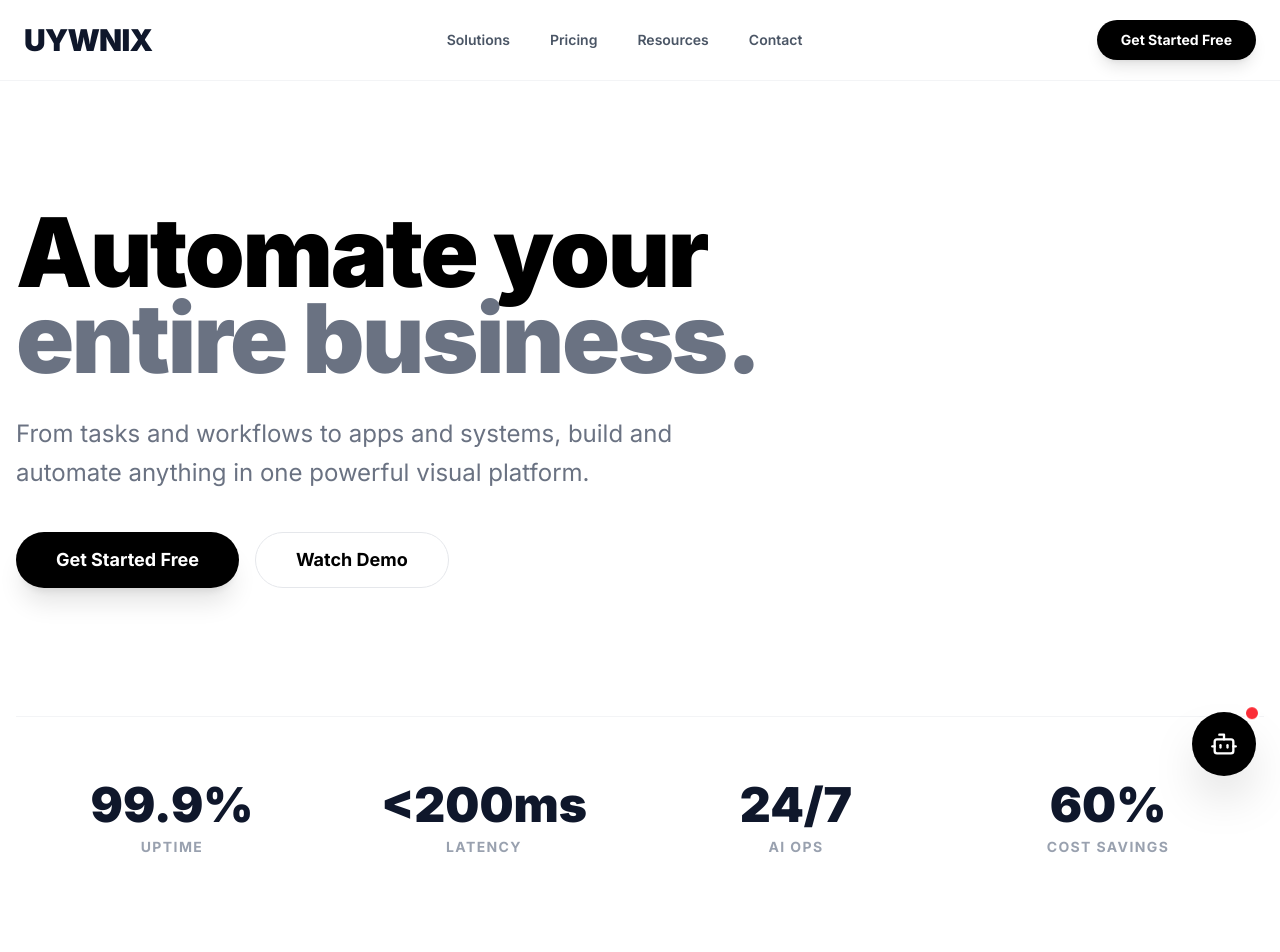
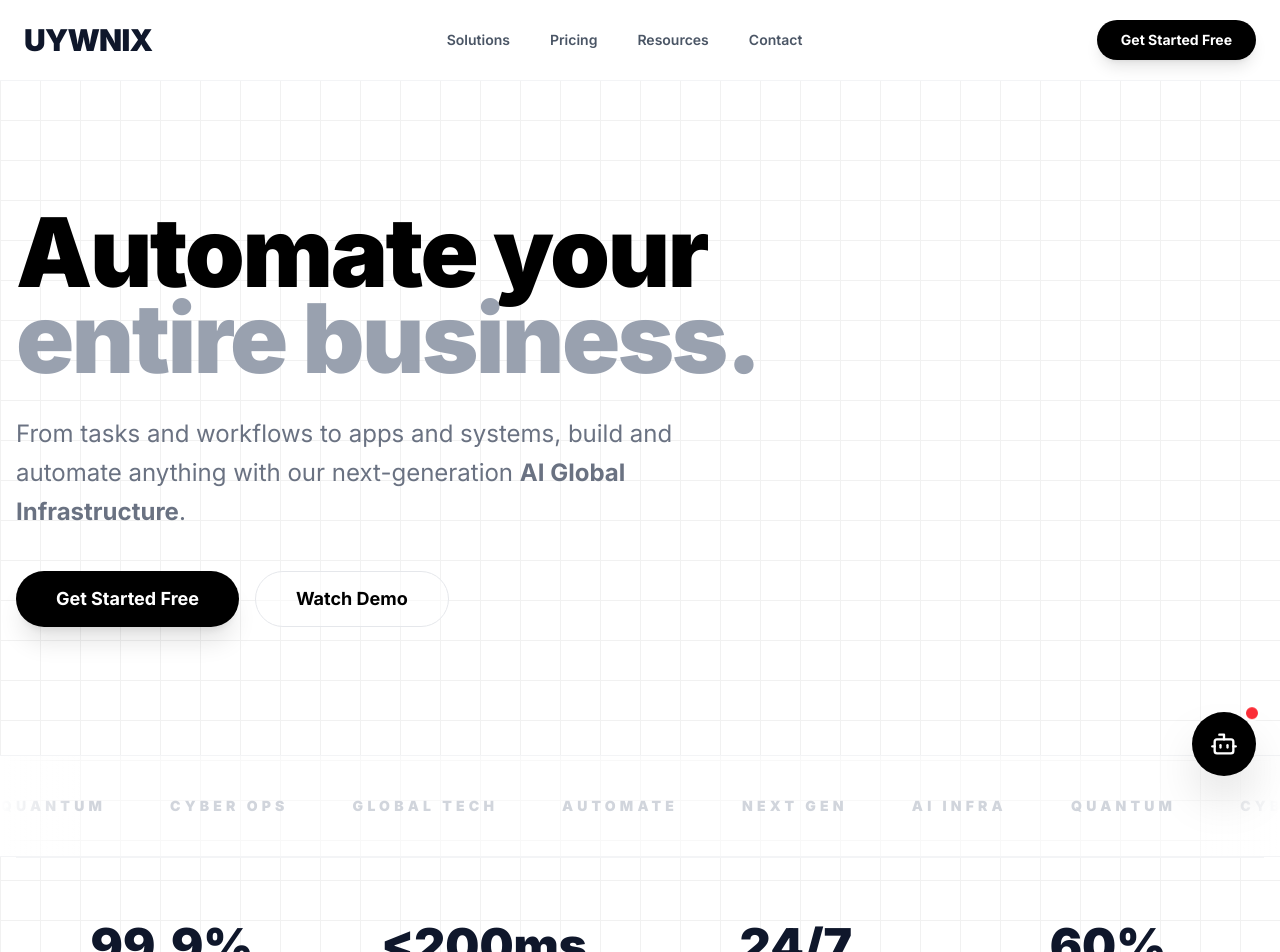
Before and after one commit to Tayyabhusayn/uywnix, a Next.js app: page / in a window 1280 px wide. Shown: the top 952 px of the page. Built offline with nearby package versions, Linux system fonts and the light colour scheme.

Commit message:
Advance UYWNIX with Grid BG, Live Ops Feed, Trust Bar, and Visual Polish

```diff
--- a/app/globals.css
+++ b/app/globals.css
@@ -60,7 +60,60 @@ body {
 .hover-lift {
   transition: transform 0.3s cubic-bezier(0.16, 1, 0.3, 1), box-shadow 0.3s ease;
 }
-.hover-lift:hover {
-  transform: translateY(-4px);
-  box-shadow: 0 10px 30px -10px rgba(0,0,0,0.1);
+/* Modern Effects */
+.glass {
+  background: rgba(255, 255, 255, 0.7);
+  backdrop-filter: blur(12px);
+  -webkit-backdrop-filter: blur(12px);
+  border: 1px solid rgba(255, 255, 255, 0.2);
 }
+
+.dark-glass {
+  background: rgba(0, 0, 0, 0.7);
+  backdrop-filter: blur(12px);
+  -webkit-backdrop-filter: blur(12px);
+  border: 1px solid rgba(255, 255, 255, 0.1);
+}
+
+.text-gradient {
+  background: linear-gradient(135deg, #000 0%, #666 100%);
+  -webkit-background-clip: text;
+  -webkit-text-fill-color: transparent;
+}
+
+.shimmer {
+  position: relative;
+  overflow: hidden;
+}
+
+.shimmer::after {
+  content: "";
+  position: absolute;
+  top: 0;
+  left: -100%;
+  width: 50%;
+  height: 100%;
+  background: linear-gradient(
+    to right,
+    transparent,
+    rgba(255, 255, 255, 0.3),
+    transparent
+  );
+  transform: skewX(-20deg);
+  animation: shimmer 3s infinite;
+}
+
+@keyframes shimmer {
+  100% { left: 200%; }
+}
+
+.glow-on-hover:hover {
+  box-shadow: 0 0 20px rgba(0, 0, 0, 0.1);
+  border-color: rgba(0, 0, 0, 0.2);
+}
+
+.grid-bg {
+  background-image: linear-gradient(to right, #f1f1f1 1px, transparent 1px),
+    linear-gradient(to bottom, #f1f1f1 1px, transparent 1px);
+  background-size: 40px 40px;
+}
--- a/app/page.tsx
+++ b/app/page.tsx
@@ -5,12 +5,14 @@ import Link from "next/link";
 import RoiCalculator from "@/components/RoiCalculator";
 import PerformanceMetrics from "@/components/PerformanceMetrics";
 import IndustrySolutions from "@/components/IndustrySolutions";
+import TrustBar from "@/components/TrustBar";
+import LiveOperations from "@/components/LiveOperations";
 
 export default function Home() {
   const [isMenuOpen, setIsMenuOpen] = useState(false);
 
   return (
-    <main className="flex min-h-screen flex-col bg-white text-slate-900">
+    <main className="flex min-h-screen flex-col bg-white text-slate-900 grid-bg">
       {/* Navigation */}
       <nav className="w-full bg-white border-b border-gray-100 sticky top-0 z-50">
         <div className="container mx-auto px-6 h-20 flex items-center justify-between">
@@ -57,24 +59,27 @@ export default function Home() {
       </nav>
 
       {/* Hero Section (Make.com Style) */}
-      <section className="container mx-auto px-4 py-20 md:py-32">
-        <div className="max-w-4xl">
+      <section className="container mx-auto px-4 py-20 md:py-32 relative">
+        <LiveOperations />
+        <div className="max-w-4xl relative z-20">
           <h1 className="text-6xl md:text-8xl font-black tracking-tight mb-8 text-black leading-[0.9] animate-slide-up">
-            Automate your <br/> <span className="text-gray-500">entire business.</span>
+            Automate your <br/> <span className="text-gray-400">entire business.</span>
           </h1>
           <p className="text-xl md:text-2xl text-gray-500 mb-10 max-w-2xl leading-relaxed animate-slide-up delay-100">
-            From tasks and workflows to apps and systems, build and automate anything in one powerful visual platform.
+            From tasks and workflows to apps and systems, build and automate anything with our next-generation <b>AI Global Infrastructure</b>.
           </p>
           <div className="flex flex-col sm:flex-row gap-4 items-start animate-slide-up delay-200">
-            <Link href="/audit" className="bg-black text-white h-14 px-10 rounded-full flex items-center justify-center font-bold text-lg hover:bg-gray-800 transition shadow-xl hover-lift">
+            <Link href="/audit" className="bg-black text-white h-14 px-10 rounded-full flex items-center justify-center font-bold text-lg hover:bg-gray-800 transition shadow-xl hover-lift shimmer">
               Get Started Free
             </Link>
-            <Link href="/ai-agent" className="h-14 px-10 rounded-full flex items-center justify-center font-bold text-lg text-black border border-gray-200 hover:bg-gray-50 transition hover-lift">
+            <Link href="/ai-agent" className="h-14 px-10 rounded-full flex items-center justify-center font-bold text-lg text-black border border-gray-200 bg-white/50 backdrop-blur-md hover:bg-gray-50 transition hover-lift">
               Watch Demo
             </Link>
           </div>
         </div>
       </section>
+
+      <TrustBar />
 
       {/* Solutions Grid (Make.com Style) */}
       <section className="container mx-auto px-4 pb-32">
--- /dev/null
+++ b/components/LiveOperations.tsx
@@ -0,0 +1,42 @@
+"use client";
+
+import { useState, useEffect } from "react";
+
+const statuses = [
+  { label: "AI Sales Engine", detail: "Optimizing conversions...", color: "bg-green-500" },
+  { label: "Voice Processing", detail: "Latency <150ms", color: "bg-blue-500" },
+  { label: "Lead Qualification", detail: "Active in NYC Hub", color: "bg-purple-500" },
+  { label: "Secure Handshake", detail: "End-to-end active", color: "bg-amber-500" }
+];
+
+export default function LiveOperations() {
+  const [active, setActive] = useState(0);
+
+  useEffect(() => {
+    const interval = setInterval(() => {
+      setActive((prev) => (prev + 1) % statuses.length);
+    }, 3000);
+    return () => clearInterval(interval);
+  }, []);
+
+  return (
+    <div className="hidden lg:flex absolute right-10 top-1/2 -translate-y-1/2 flex-col gap-4 z-10 animate-fade-in delay-300">
+      {statuses.map((s, i) => (
+        <div
+          key={i}
+          className={`p-4 rounded-2xl border transition-all duration-500 w-64 ${
+            active === i
+              ? "bg-white border-black/10 shadow-2xl translate-x-0 scale-105 opacity-100"
+              : "bg-gray-50 border-transparent opacity-40 translate-x-10 scale-95"
+          }`}
+        >
+          <div className="flex items-center gap-3 mb-1">
+            <span className={`w-2 h-2 rounded-full ${s.color} ${active === i ? "animate-pulse" : ""}`}></span>
+            <span className="text-xs font-black uppercase tracking-widest">{s.label}</span>
+          </div>
+          <p className="text-sm text-gray-500">{s.detail}</p>
+        </div>
+      ))}
+    </div>
+  );
+}
--- /dev/null
+++ b/components/TrustBar.tsx
@@ -0,0 +1,42 @@
+"use client";
+
+import { useEffect, useState } from "react";
+
+const logos = [
+  "NEXT GEN", "AI INFRA", "QUANTUM", "CYBER OPS", "GLOBAL TECH", "AUTOMATE"
+];
+
+export default function TrustBar() {
+  return (
+    <div className="w-full py-10 overflow-hidden bg-white/50 border-y border-gray-100 relative group">
+      <div className="absolute left-0 top-0 w-20 h-full bg-gradient-to-r from-white to-transparent z-10"></div>
+      <div className="absolute right-0 top-0 w-20 h-full bg-gradient-to-l from-white to-transparent z-10"></div>
+
+      <div className="flex animate-marquee whitespace-nowrap gap-16 items-center">
+        {[...logos, ...logos].map((logo, i) => (
+          <span
+            key={i}
+            className="text-sm font-black text-gray-300 uppercase tracking-[0.3em] hover:text-black transition-colors cursor-default"
+          >
+            {logo}
+          </span>
+        ))}
+      </div>
+
+      <style jsx>{`
+        @keyframes marquee {
+          0% { transform: translateX(0); }
+          100% { transform: translateX(-50%); }
+        }
+        .animate-marquee {
+          display: flex;
+          width: fit-content;
+          animation: marquee 20s linear infinite;
+        }
+        .animate-marquee:hover {
+          animation-play-state: paused;
+        }
+      `}</style>
+    </div>
+  );
+}
```
